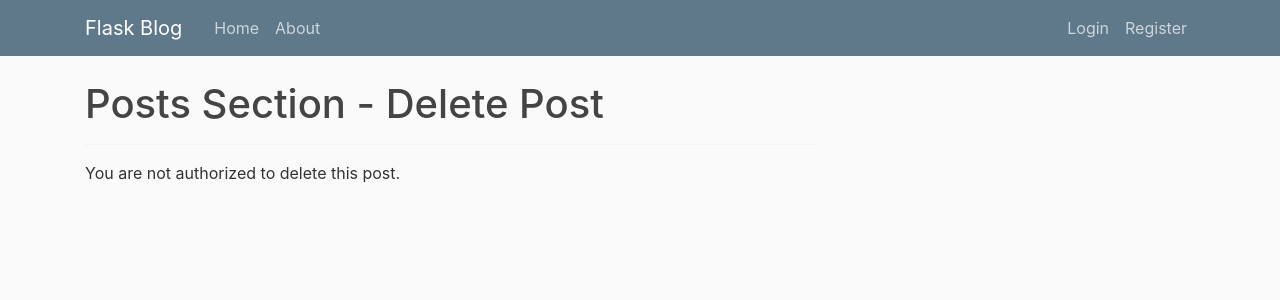
After one commit to Doaa-w910rgb/flaskProject, a Flask app: template original-test/flasktasks/templates/delete_post.html in a window 1280 px wide. The commit adds this page. Shown: the top 300 px of the page. Run offline with Flask 3, Linux system fonts and the light colour scheme; the template is opened without the code that fills it: values that come from a table or form of the project are taken from there, others are empty; some libraries are stand-ins or nearby versions.

Commit message:
modifications for posts section updating and deleting

```diff
--- /dev/null
+++ b/original-test/flasktasks/templates/delete_post.html
@@ -0,0 +1,13 @@
+{% extends "layout.html" %}
+{% block content %}
+    <h1>Posts Section - Delete Post</h1>
+    <hr>
+    {% if post.author == current_user %}
+        <p>Are you sure you want to delete this post?</p>
+        <form method="POST" action="{{ url_for('delete_post', id=post.id) }}">
+        <button type="submit">Yes, delete it</button>
+        </form>
+    {% else %}
+    <p>You are not authorized to delete this post.</p>
+    {% endif %}
+{% endblock content %}
--- a/original-test/flasktasks/templates/home.html
+++ b/original-test/flasktasks/templates/home.html
@@ -13,6 +13,8 @@
     </div>
     <h2><a class="article-title" href="{{ url_for('post', post_id=post.id) }}">{{ post.title }}</a></h2>
     <p class="article-content">{{ post.content }}</p>
+    <a href="{{ url_for('edit_post', id=post.id) }}">Edit</a> |
+    <a href="{{ url_for('delete_post', id=post.id) }}">Delete</a>
   </div>
 </article>
 {% endfor %}
```
Also changed, not shown: original-test/flasktasks/templates/update_post.html (added, +15 -0 lines).
